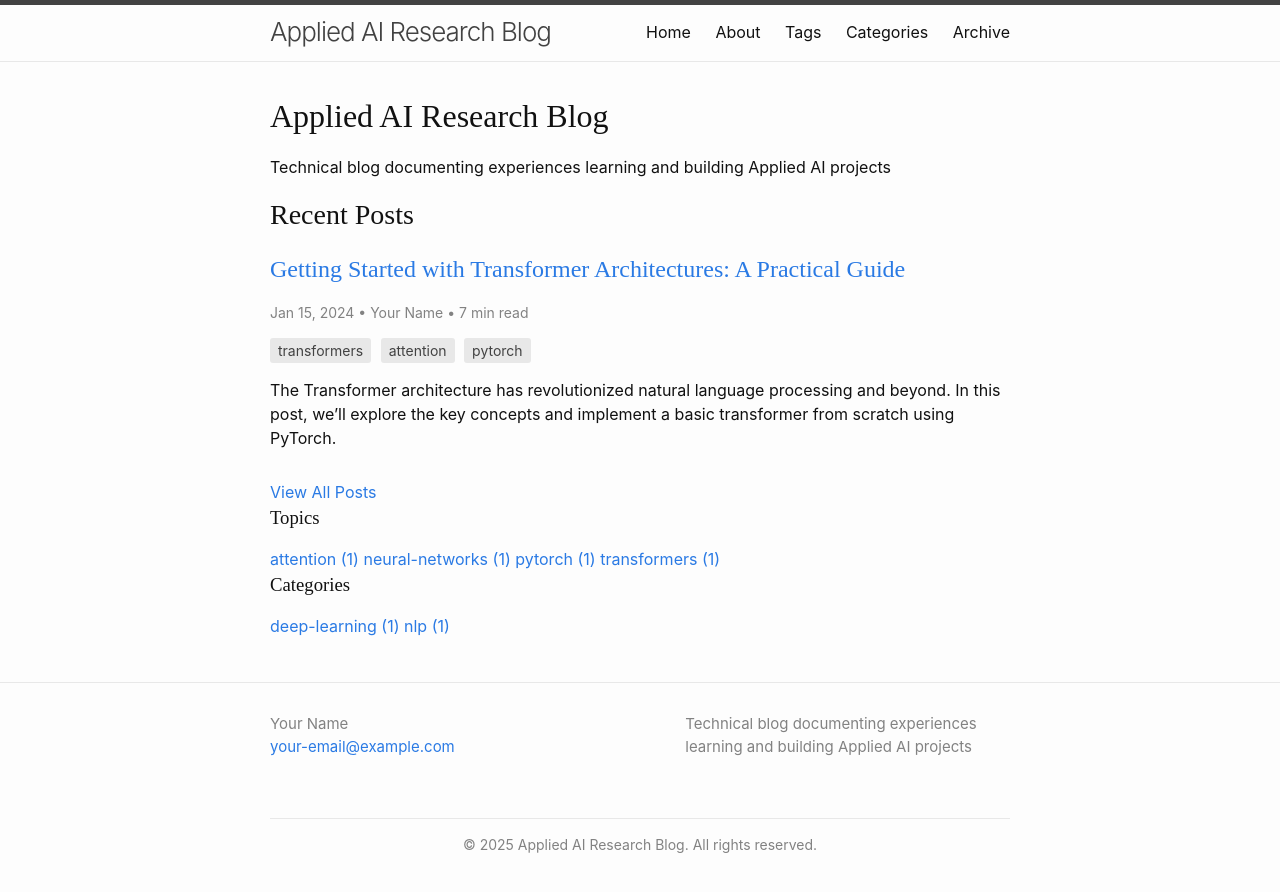
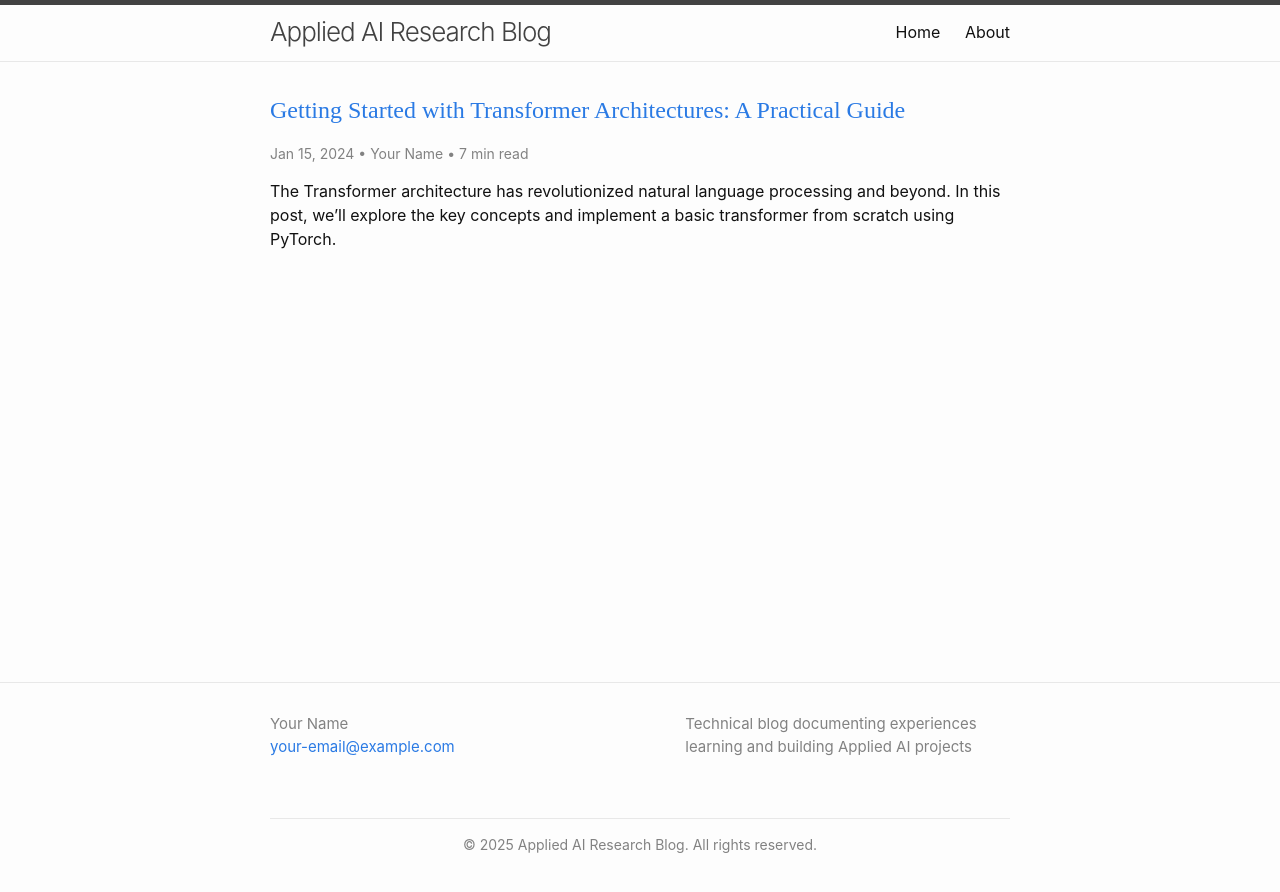
Before and after one commit to bdjohnson529/ai-blog, a Jekyll site: the page built from index.html, in a window 1280 px wide. Shown: the top 892 px of the page. Built offline with Jekyll 4.4.1, drawn with Linux system fonts in a browser that asks for light colours; the list of posts is cut into pages by our own code.

Commit message:
fix: clean repo, remove unnecessary files

```diff
--- a/_includes/header.html
+++ b/_includes/header.html
@@ -3,21 +3,9 @@
         <a class="site-title" rel="author" href="{{ '/' | relative_url }}">{{ site.title | escape }}</a>
 
         <nav class="site-nav">
-            <input type="checkbox" id="nav-trigger" class="nav-trigger" />
-            <label for="nav-trigger">
-                <span class="menu-icon">
-                    <svg viewBox="0 0 18 15" width="18px" height="15px">
-                        <path d="M18,1.484c0,0.82-0.665,1.484-1.484,1.484H1.484C0.665,2.969,0,2.304,0,1.484l0,0C0,0.665,0.665,0,1.484,0 h15.032C17.335,0,18,0.665,18,1.484L18,1.484z M18,7.516C18,8.335,17.335,9,16.516,9H1.484C0.665,9,0,8.335,0,7.516l0,0 c0-0.82,0.665-1.484,1.484-1.484h15.032C17.335,6.031,18,6.696,18,7.516L18,7.516z M18,13.484C18,14.304,17.335,14.969,16.516,14.969H1.484 C0.665,14.969,0,14.304,0,13.484l0,0c0-0.82,0.665-1.483,1.484-1.483h15.032C17.335,12.001,18,12.665,18,13.484L18,13.484z"/>
-                    </svg>
-                </span>
-            </label>
-
             <div class="trigger">
                 <a class="page-link" href="{{ '/' | relative_url }}">Home</a>
                 <a class="page-link" href="{{ '/about' | relative_url }}">About</a>
-                <a class="page-link" href="{{ '/tags' | relative_url }}">Tags</a>
-                <a class="page-link" href="{{ '/categories' | relative_url }}">Categories</a>
-                <a class="page-link" href="{{ '/archive' | relative_url }}">Archive</a>
             </div>
         </nav>
     </div>
--- a/index.html
+++ b/index.html
@@ -3,12 +3,7 @@ layout: default
 ---
 
 <div class="home">
-    <h1 class="page-heading">Applied AI Research Blog</h1>
 
-    <p class="site-description">{{ site.description }}</p>
-
-    {% if site.posts.size > 0 %}
-    <h2 class="post-list-heading">Recent Posts</h2>
     <ul class="post-list">
         {% for post in site.posts limit:5 %}
         <li>
@@ -24,14 +19,6 @@ layout: default
                 {% if post.reading_time %} • {{ post.content | reading_time }}{% endif %}
             </p>
 
-            {% if post.tags.size > 0 %}
-            <div class="post-tags">
-                {% for tag in post.tags limit:3 %}
-                    <a href="{{ '/tag/' | append: tag | relative_url }}" class="tag">{{ tag }}</a>
-                {% endfor %}
-            </div>
-            {% endif %}
-
             {% if post.excerpt %}
             <div class="post-excerpt">
                 {{ post.excerpt | strip_html | truncatewords: 50 }}
@@ -41,32 +28,4 @@ layout: default
         {% endfor %}
     </ul>
 
-    <div class="home-actions">
-        <a href="{{ '/archive' | relative_url }}" class="btn">View All Posts</a>
-    </div>
-    {% else %}
-    <p>No posts yet. Check back soon!</p>
-    {% endif %}
-
-    <div class="home-sidebar">
-        <h3>Topics</h3>
-        {% assign tags = site.tags | sort %}
-        <div class="tag-cloud">
-            {% for tag in tags limit:10 %}
-            <a href="{{ '/tag/' | append: tag[0] | relative_url }}" class="tag">
-                {{ tag[0] }} ({{ tag[1].size }})
-            </a>
-            {% endfor %}
-        </div>
-
-        <h3>Categories</h3>
-        {% assign categories = site.categories | sort %}
-        <div class="category-list">
-            {% for category in categories %}
-            <a href="{{ '/category/' | append: category[0] | relative_url }}" class="category">
-                {{ category[0] }} ({{ category[1].size }})
-            </a>
-            {% endfor %}
-        </div>
-    </div>
 </div>
```
